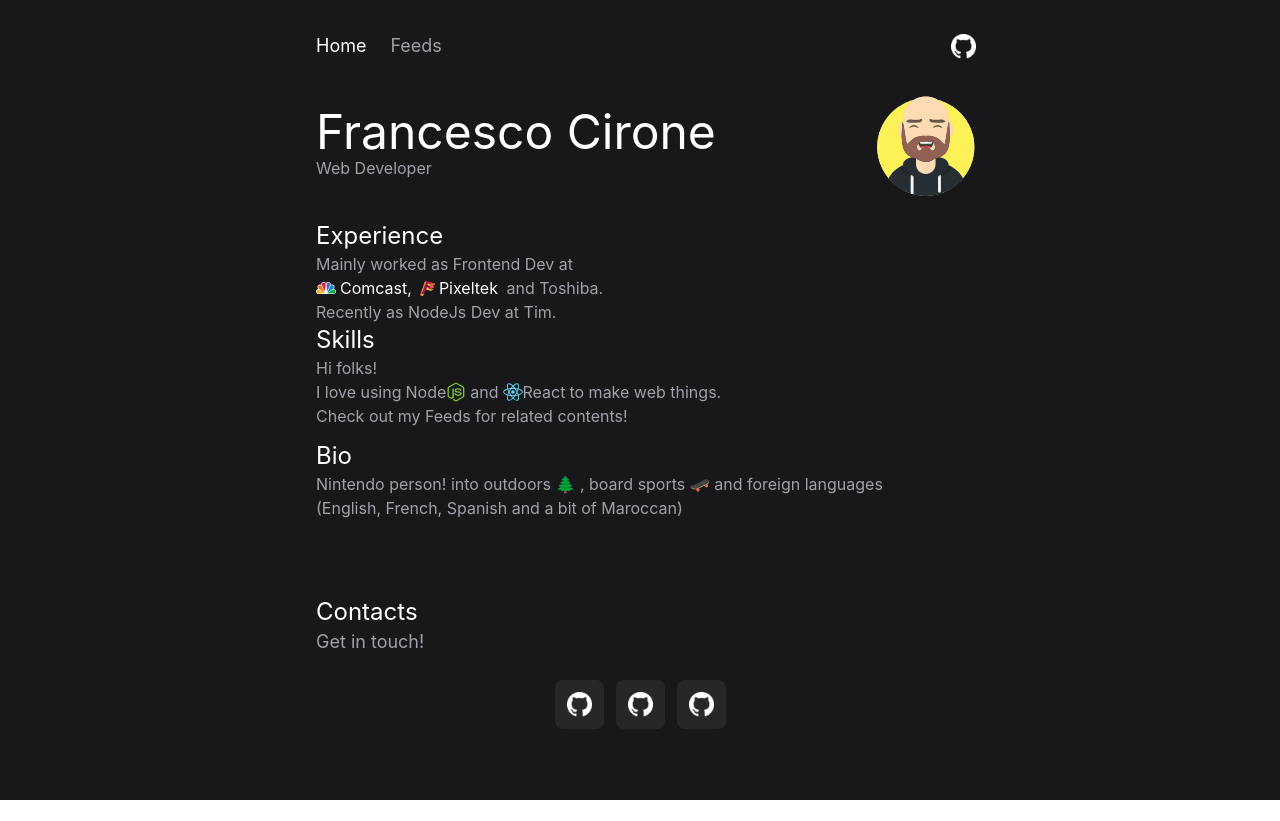
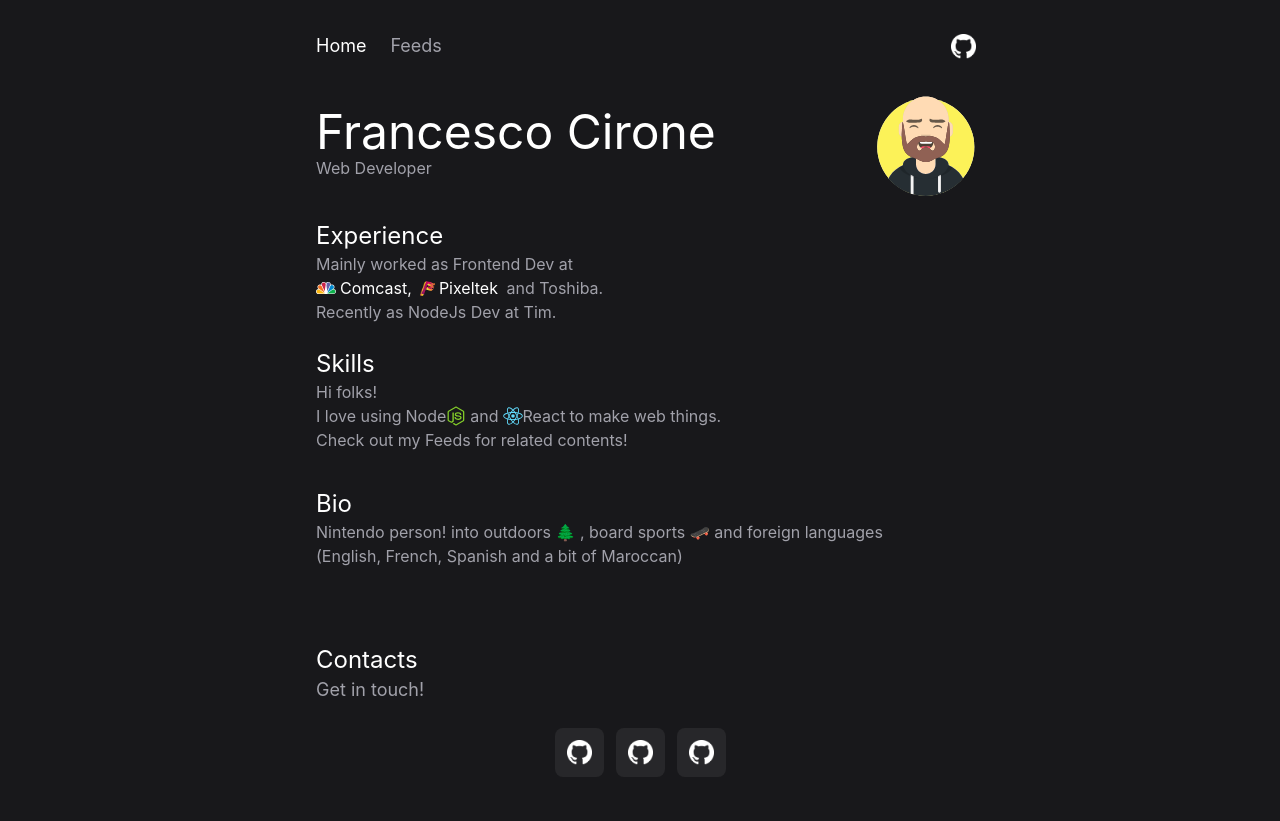
Before and after one commit to inhopj/fcirone.dev, a Next.js app: page / in a window 1280 px wide. Before the commit the page ends 800 px from the top, so only its background shows below. Built offline with nearby package versions, Linux system fonts and the light colour scheme.

Commit message:
add margin bottom in Work and Tech from outside

```diff
--- a/components/About/About.tsx
+++ b/components/About/About.tsx
@@ -18,8 +18,8 @@ const Cotacts = ({ className: parentClassNames }: Props) => {
       )}
     >
       <div className='flex flex-col justify-start text-zinc-400'>
-        <Work />
-        <Tech />
+        <Work className='mb-6'/>
+        <Tech className='mb-6'/>
         <Bio />
       </div>
     </div>
```
